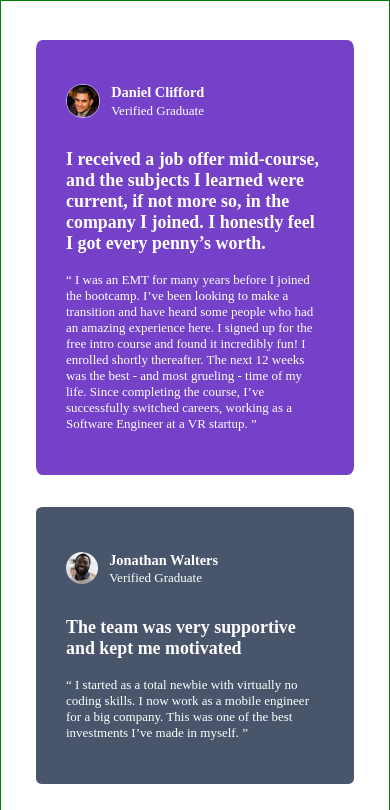
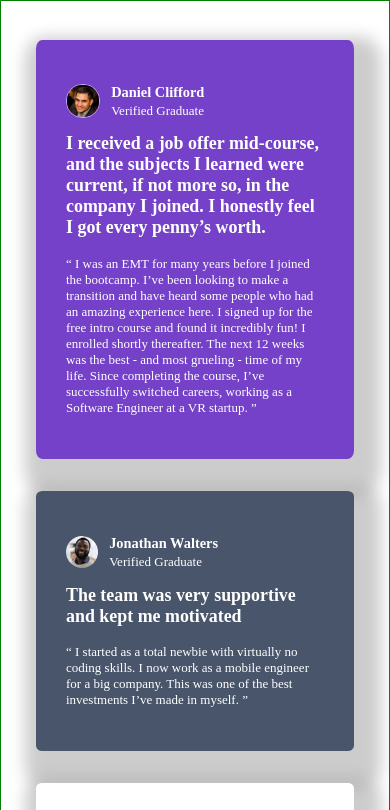
Before and after one commit to ASHISHBISHT-gi/testimonials, a plain HTML site: page index.html in a window 390 px wide. Shown: the top 810 px of the page. Drawn offline with Linux system fonts and the light colour scheme.

Commit message:
mobile_dev completed_1.1

```diff
--- a/styles.css
+++ b/styles.css
@@ -24,6 +24,7 @@ main{
 .card{
     padding:2.3em;
     border-radius:2%;
+    box-shadow:0.5rem 1rem 1rem 1.2rem rgba(0, 0, 0, 0.2);
 }
 .head{
     display:flex;
@@ -60,6 +61,7 @@ img{
     font-size:1.12rem;
     font-weight:600;
     color:hsl(0, 0%, 100%);
+    margin-top:0.1em;
 }
 .detail{
     color:hsl(0, 0%, 100%);
```
